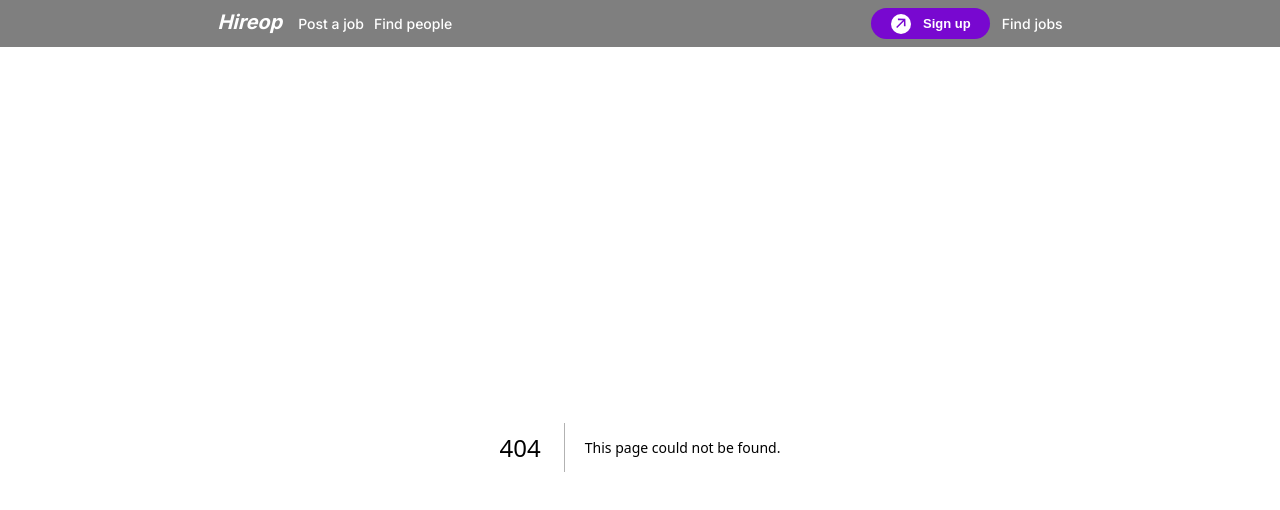
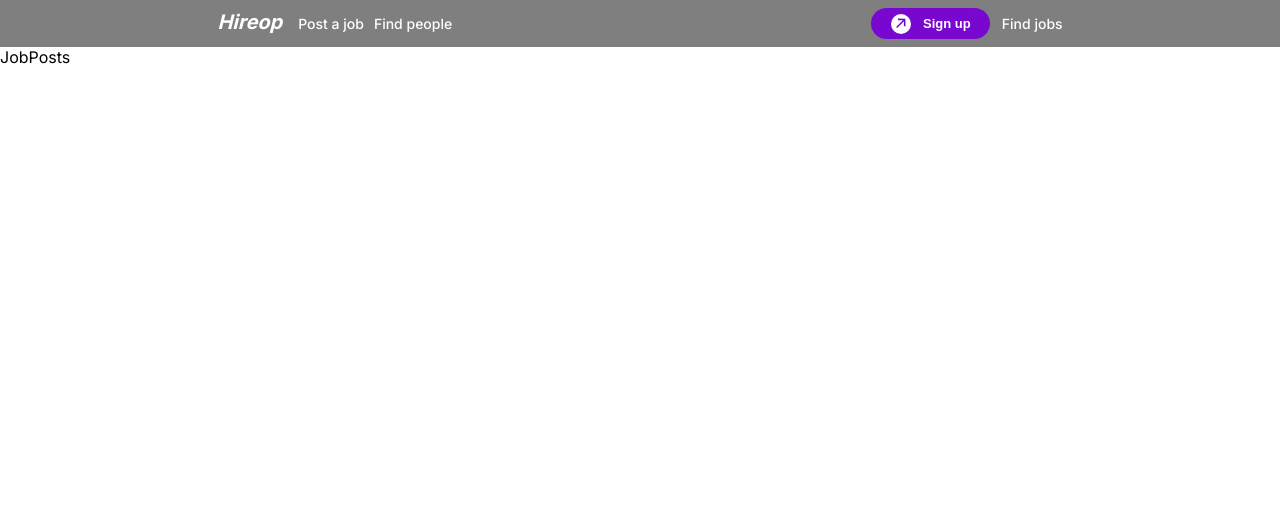
Before and after one commit to Amarprasad33/hireop-app, a Next.js app: page /job-posts in a window 1280 px wide. Before the commit this address had no page. Shown: the top 510 px of the page. Built offline with nearby package versions, Linux system fonts and the light colour scheme.

Commit message:
new-comp

```diff
--- /dev/null
+++ b/src/app/job-posts/page.tsx
@@ -0,0 +1,5 @@
+export default function JobPosts() {
+  return (
+    <div>JobPosts</div>
+  )
+}
```
